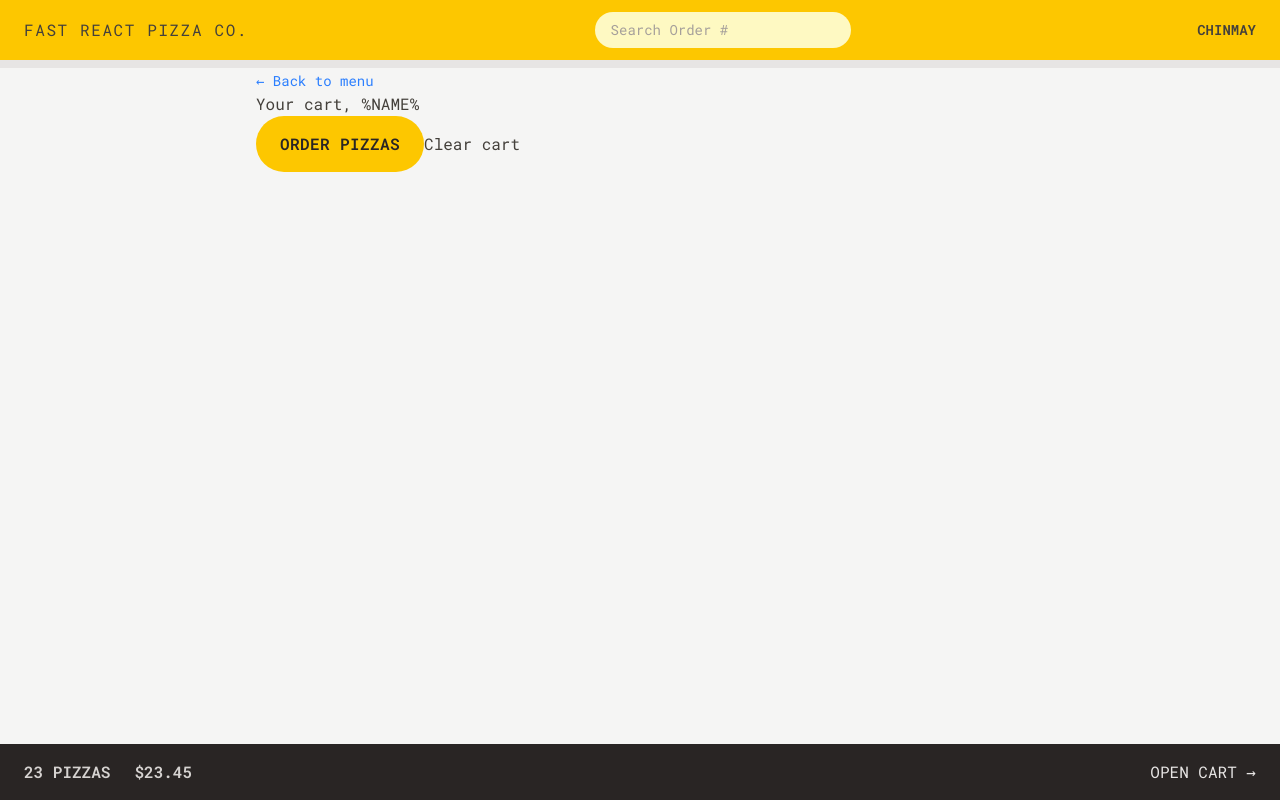
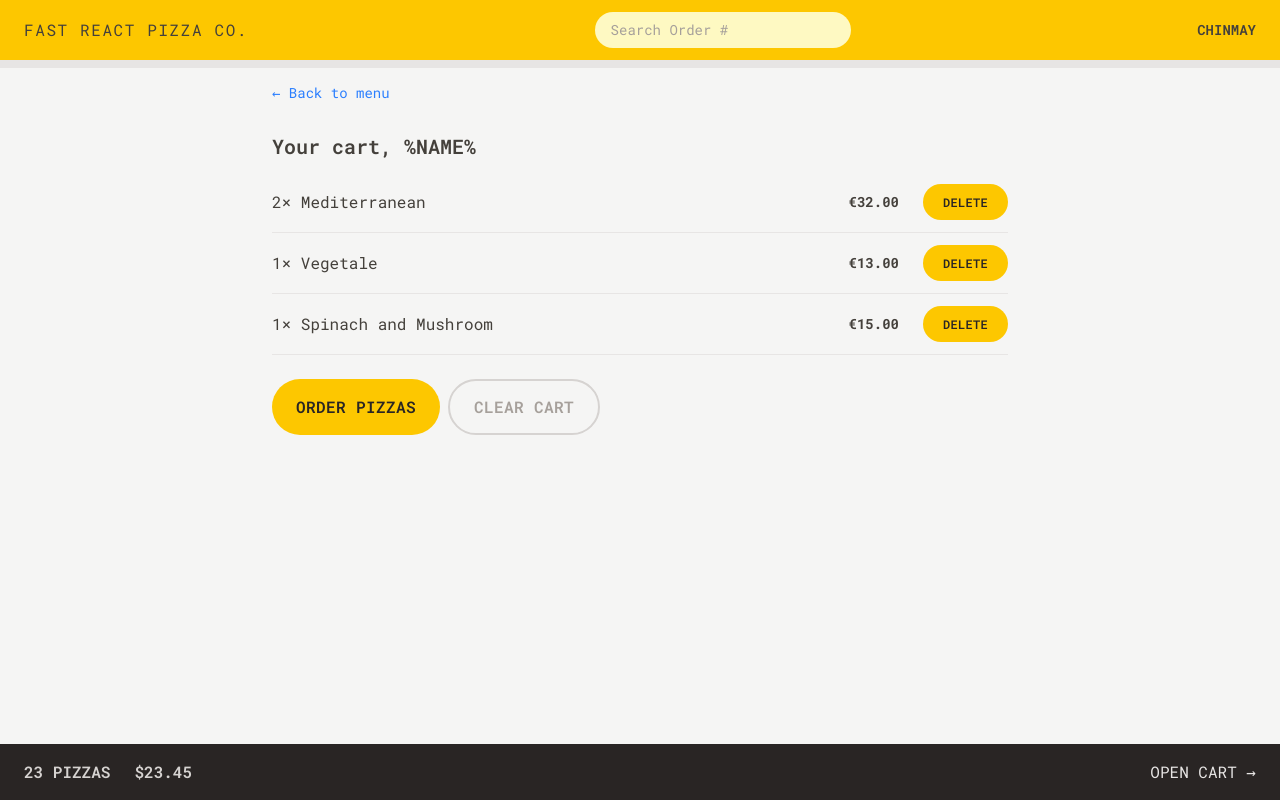
Before and after one commit to Chinmay-G/fast-react-pizza, a React (Vite) app: page /cart in a window 1280 px wide. Built offline with nearby package versions, Linux system fonts and the light colour scheme.

Commit message:
Style Cart

```diff
--- a/src/features/cart/Cart.jsx
+++ b/src/features/cart/Cart.jsx
@@ -1,6 +1,7 @@
 import { Link } from 'react-router-dom';
 import LinkButton from '../../ui/LinkButton';
 import Button from '../../ui/Button';
+import CartItem from './CartItem';
 
 const fakeCart = [
   {
@@ -30,16 +31,22 @@
   const cart = fakeCart;
 
   return (
-    <div>
+    <div className="px-4 py-3">
       <LinkButton to="/menu">&larr; Back to menu</LinkButton>
 
-      <h2>Your cart, %NAME%</h2>
+      <h2 className="mt-7 text-xl font-semibold">Your cart, %NAME%</h2>
 
-      <div>
+      <ul className="mt-3 divide-y divide-stone-200 border-b border-stone-200">
+        {cart.map((item) => (
+          <CartItem item={item} key={item.pizzaId} />
+        ))}
+      </ul>
+
+      <div className="mt-6 space-x-2">
         <Button type="primary" to="/order/new">
           Order pizzas
         </Button>
-        <button>Clear cart</button>
+        <Button type="secondary">Clear cart</Button>
       </div>
     </div>
   );
--- a/src/features/cart/CartItem.jsx
+++ b/src/features/cart/CartItem.jsx
@@ -1,13 +1,17 @@
+import Button from '../../ui/Button';
+import { formatCurrency } from '../../utils/helpers';
+
 function CartItem({ item }) {
   const { pizzaId, name, quantity, totalPrice } = item;
 
   return (
-    <li>
-      <p>
+    <li className="py-3 sm:flex sm:items-center sm:justify-between">
+      <p className="mb-1 sm:mb-0">
         {quantity}&times; {name}
       </p>
-      <div>
-        <p>{formatCurrency(totalPrice)}</p>
+      <div className="flex items-center justify-between sm:gap-6">
+        <p className="text-sm font-bold">{formatCurrency(totalPrice)}</p>
+        <Button type="small">Delete</Button>
       </div>
     </li>
   );
--- a/src/ui/Button.jsx
+++ b/src/ui/Button.jsx
@@ -2,11 +2,13 @@
 
 function Button({ children, disabled, to, type }) {
   const base =
-    'inline-block rounded-full bg-yellow-400 font-semibold tracking-wide text-stone-800 uppercase transition-colors duration-300 hover:cursor-pointer hover:bg-yellow-300 focus:ring focus:ring-yellow-300 focus:ring-offset-2 focus:outline-none disabled:cursor-not-allowed';
+    'inline-block rounded-full bg-yellow-400 font-semibold tracking-wide text-stone-800 uppercase transition-colors duration-300 hover:cursor-pointer hover:bg-yellow-300 focus:bg-yellow-300 focus:ring focus:ring-yellow-300 focus:ring-offset-2 focus:outline-none disabled:cursor-not-allowed';
 
   const styles = {
     primary: base + ' px-4 py-3 md:px-6 md:py-4',
     small: base + ' px-4 py-2 md:px-5 md:py-2.5 text-xs',
+    secondary:
+      'inline-block rounded-full border-2 border-stone-300 font-semibold tracking-wide text-stone-400 uppercase transition-colors duration-300 hover:cursor-pointer hover:bg-stone-300 hover:text-stone-800 focus:bg-stone-300 focus:ring focus:ring-stone-200 focus:text-stone-800 focus:ring-offset-2 focus:outline-none disabled:cursor-not-allowed px-2.5 py-3 md:px-6 md:py-3.5',
   };
 
   if (to)
```
